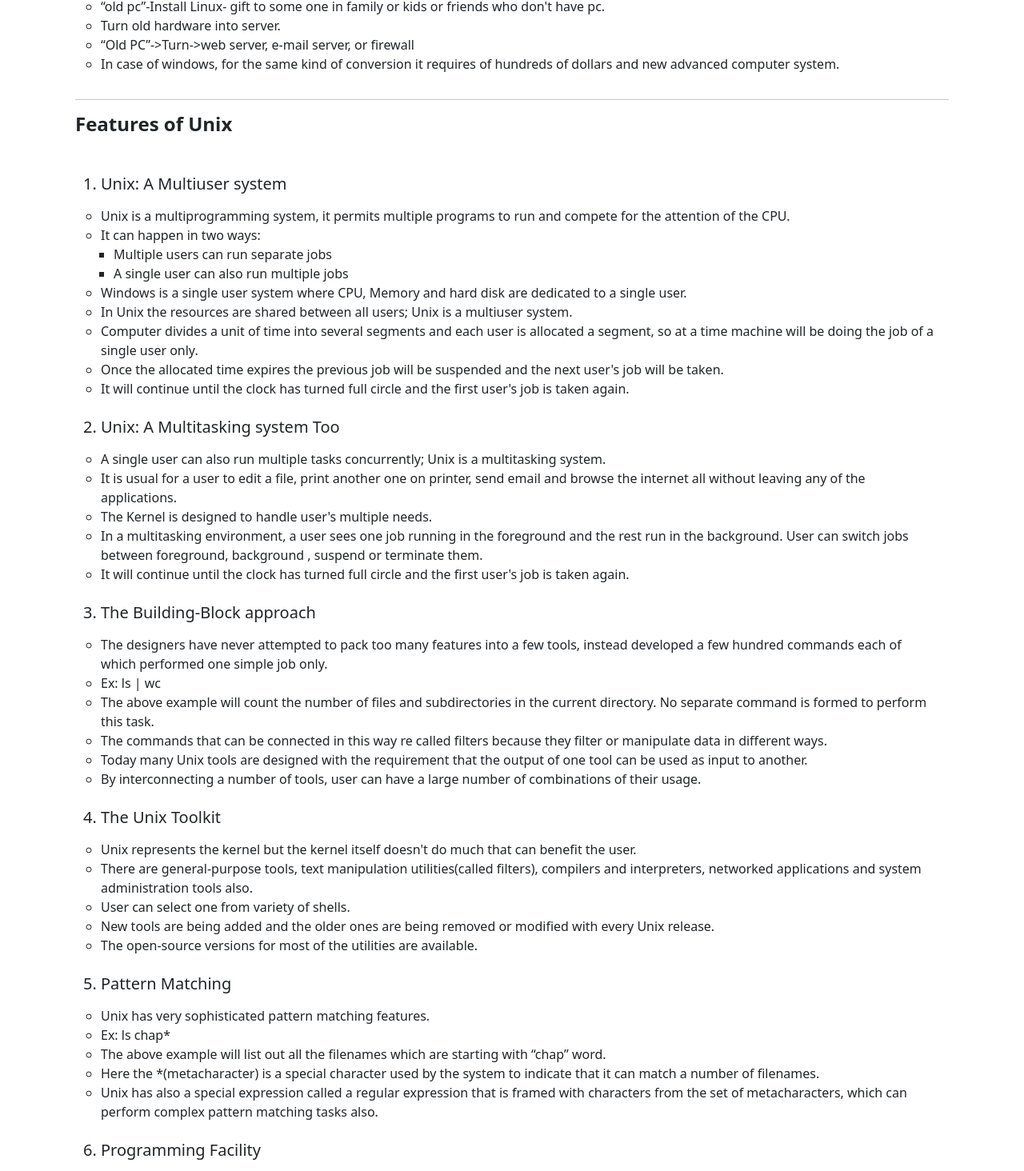
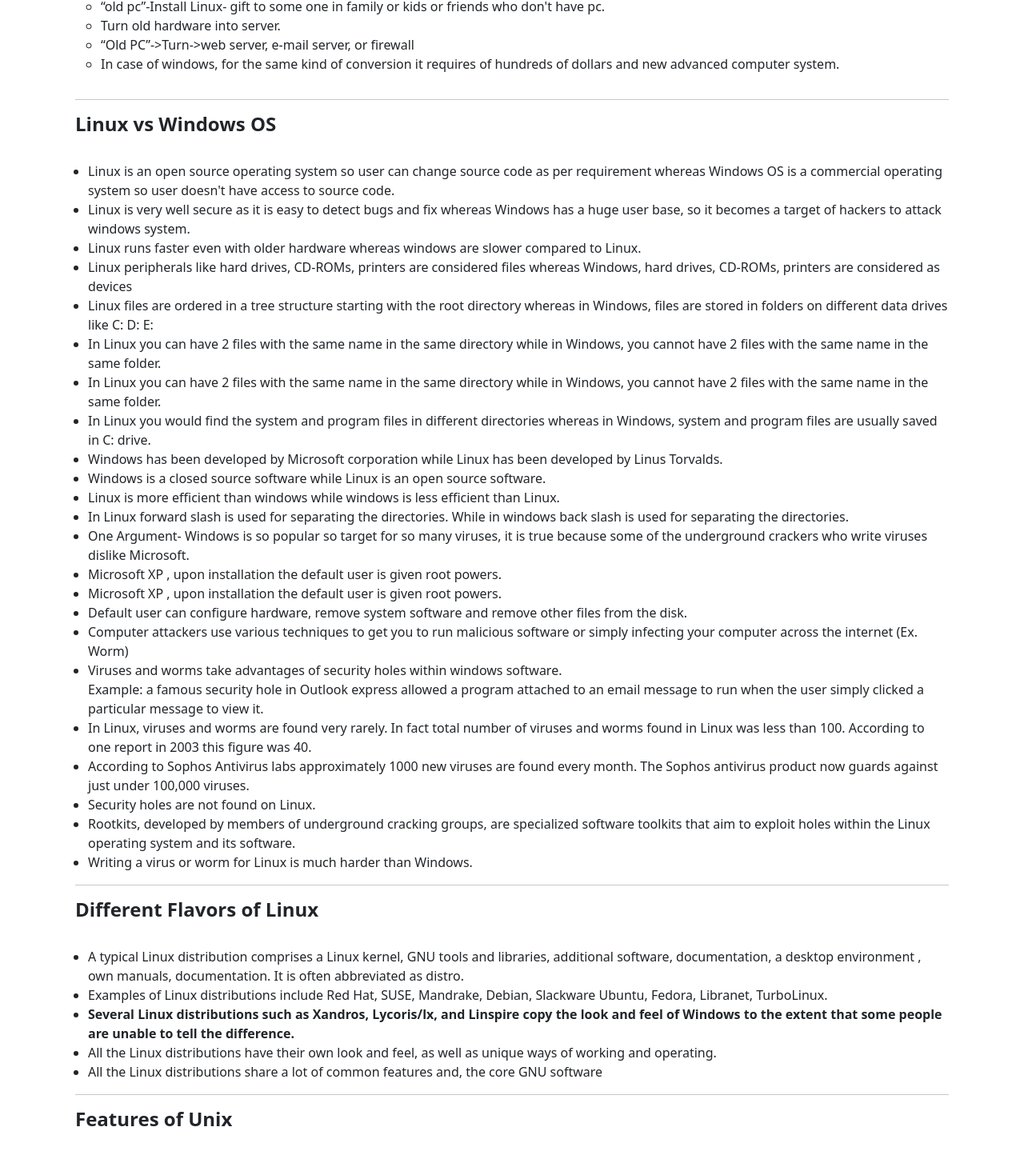
Before and after one commit to Mithil2603/misblog, a React (Create React App) app: page /misblog/linux in a window 1280 px wide. Shown: the part 2736-4200 px from the top of the page at 80% size. Built offline with nearby package versions, Linux system fonts and the light colour scheme.

Commit message:
Linux notes updated

```diff
--- a/src/components/Linux.js
+++ b/src/components/Linux.js
@@ -139,6 +139,51 @@
                                     <li>In case of windows, for the same kind of conversion it requires of hundreds of dollars and new advanced computer system.</li>
                                 </ul>
                             </ol>
+                        </p>
+                    </div>
+                    <hr />
+                    <h3 className="third-title"><b>Linux vs Windows OS</b></h3>
+                    <div className="description1">
+                        <p className="text">
+                            <ul>
+                                <li>Linux is an open source operating system so user can change source code as per requirement whereas Windows OS is a commercial operating system so user doesn't have access to source code.</li>
+                                <li>Linux is very well secure as it is easy to detect bugs and fix whereas Windows has a huge user base, so it becomes a target of hackers to attack windows system.</li>
+                                <li>Linux runs faster even with older hardware whereas windows are slower compared to Linux.</li>
+                                <li>Linux peripherals like hard drives, CD-ROMs, printers are considered files whereas Windows, hard drives, CD-ROMs, printers are considered as devices</li>
+                                <li>Linux files are ordered in a tree structure starting with the root directory whereas in Windows, files are stored in folders on different data drives like C: D: E:</li>
+                                <li>In Linux you can have 2 files with the same name in the same directory while in Windows, you cannot have 2 files with the same name in the same folder.</li>
+                                <li>In Linux you can have 2 files with the same name in the same directory while in Windows, you cannot have 2 files with the same name in the same folder.</li>
+                                <li>In Linux you would find the system and program files in different directories whereas in Windows, system and program files are usually saved in C: drive.</li>
+                                <li>Windows has been developed by Microsoft corporation while Linux has been developed by Linus Torvalds.</li>
+                                <li>Windows is a closed source software while Linux is an open source software.</li>
+                                <li>Linux is more efficient than windows while windows is less efficient than Linux.</li>
+                                <li>In Linux forward slash is used for separating the directories. While in windows back slash is used for separating the directories.</li>
+                                <li>One Argument- Windows is so popular so target for so many viruses, it is true because some of the underground crackers who write viruses dislike Microsoft.</li>
+                                <li>Microsoft XP , upon installation the default user is given root powers.</li>
+                                <li>Microsoft XP , upon installation the default user is given root powers.</li>
+                                <li>Default user can configure hardware, remove system software and remove other files from the disk.</li>
+                                <li>Computer attackers use various techniques to get you to run malicious software or simply infecting your computer across the internet (Ex. Worm)</li>
+                                <li>Viruses and worms take advantages of security holes within windows software.<br></br>
+                                Example: a famous security hole in Outlook express allowed a program attached to an email message to run when the user simply clicked a particular message to view it.</li>
+                                <li>In Linux, viruses and worms are found very rarely. In fact total number of viruses and worms found in Linux was less than 100. According to one report in 2003 this figure was 40.</li>
+                                <li>According to Sophos Antivirus labs approximately 1000 new viruses are found every month. The Sophos antivirus product now guards against just under 100,000 viruses.</li>
+                                <li>Security holes are not found on Linux.</li>
+                                <li>Rootkits, developed by members of underground cracking groups, are specialized software toolkits that aim to exploit holes within the Linux operating system and its software.</li>
+                                <li>Writing a virus or worm for Linux is much harder than Windows.</li>
+                            </ul>
+                        </p>
+                    </div>
+                    <hr />
+                    <h3 className="third-title"><b>Different Flavors of Linux</b></h3>
+                    <div className="description1">
+                        <p className="text">
+                            <ul>
+                                <li>A typical Linux distribution comprises a Linux kernel, GNU tools and libraries, additional software, documentation, a desktop environment , own manuals, documentation. It is often abbreviated as distro.</li>
+                                <li>Examples of Linux distributions include Red Hat, SUSE, Mandrake, Debian, Slackware Ubuntu, Fedora, Libranet, TurboLinux.</li>
+                                <li><b>Several Linux distributions such as Xandros, Lycoris/lx, and Linspire copy the look and feel of Windows to the extent that some people are unable to tell the difference.</b></li>
+                                <li>All the Linux distributions have their own look and feel, as well as unique ways of working and operating.</li>
+                                <li>All the Linux distributions share a lot of common features and, the core GNU software</li>
+                            </ul>
                         </p>
                     </div>
                     <hr />
```
